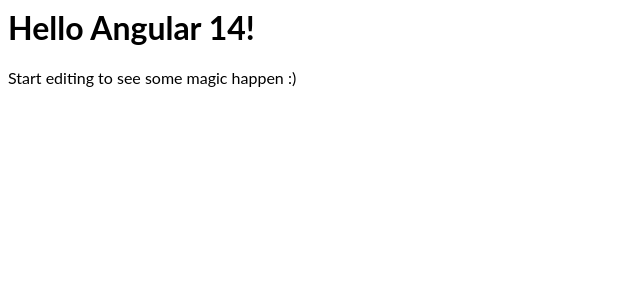
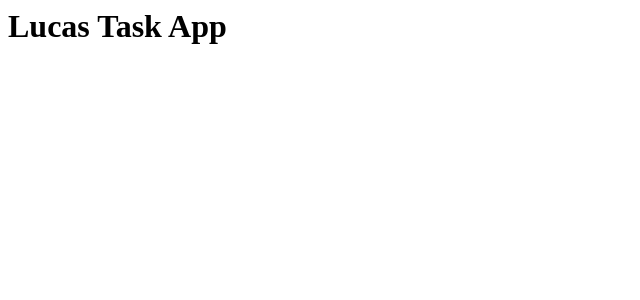
Before and after one commit to LucasCelestino/angular-p2, an Angular app: page / in a window 1280 px wide. Shown: the top 300 px of the page, without its empty margins (0-640 px from the left). Built offline with nearby package versions, Linux system fonts and the light colour scheme.

Commit message:
1 file modified, 1 added

```diff
--- a/src/app/app.component.html
+++ b/src/app/app.component.html
@@ -1,4 +1 @@
-<hello name="{{ name }}"></hello>
-<p>
-  Start editing to see some magic happen :)
-</p>
+<h1>Lucas Task App</h1>
```
Also changed, not shown: src/app/lucas-tasks-service.service.ts (added, +28 -0 lines).
